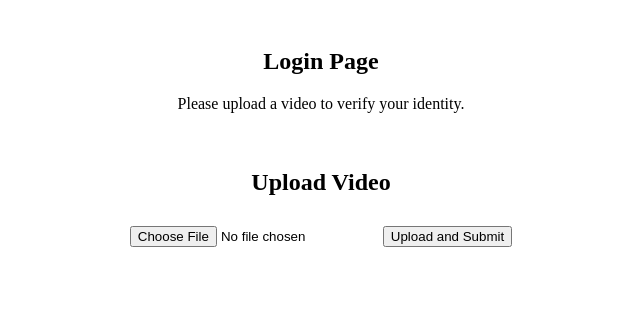
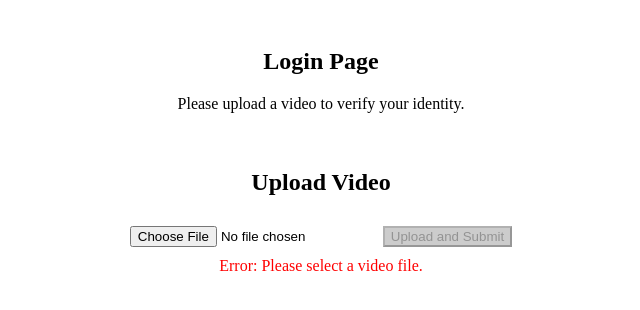
Before and after one commit to ODAncona/MachLeData_Project, a Next.js app in the folder app/video-upload-app/: page / in a window 1280 px wide. Shown: the top 310 px of the page, without its empty margins (319-959 px from the left). Built offline with nearby package versions, Linux system fonts and the light colour scheme.

Commit message:
Correctio erreur sur file

```diff
--- a/app/video-upload-app/components/VideoUpload.tsx
+++ b/app/video-upload-app/components/VideoUpload.tsx
@@ -1,5 +1,5 @@
 // components/VideoUpload.tsx
-import React, { useState } from 'react';
+import React, { useState, useEffect } from 'react';
 import axios from 'axios';
 import { useRouter } from 'next/router';
 
@@ -10,37 +10,34 @@ interface VideoUploadProps {
 const VideoUpload: React.FC<VideoUploadProps> = ({ setIsLoggedIn }) => {
   const [videoFile, setVideoFile] = useState<File | null>(null);
   const [uploadStatus, setUploadStatus] = useState<string | null>(null);
+  const [isFormValid, setIsFormValid] = useState(false);
   const router = useRouter();
 
+  useEffect(() => {
+    // Validate the form whenever `videoFile` changes
+    if (videoFile && videoFile.type.startsWith('video/') && videoFile.size <= 1 * 1024 * 1024) {
+      setIsFormValid(true);
+      setUploadStatus(null);
+    } else {
+      setIsFormValid(false);
+      if (!videoFile) {
+        setUploadStatus('Error: Please select a video file.');
+      } else if (!videoFile.type.startsWith('video/')) {
+        setUploadStatus('Error: Only video files are allowed.');
+      } else if (videoFile.size > 1 * 1024 * 1024) {
+        setUploadStatus('Error: File size must be less than 1MB.');
+      }
+    }
+  }, [videoFile]);
+
   const handleFileChange = (e: React.ChangeEvent<HTMLInputElement>) => {
-    const file = e.target.files?.[0];
-
-    // Check if the file is a video
-    if (file && !file.type.startsWith('video/')) {
-      setUploadStatus('Error: Please upload a valid video file.');
-      setVideoFile(null);
-      return;
-    }
-
-    // Check if the file size is less than 1MB
-    if (file && file.size > 1 * 1024 * 1024) { // 1MB = 1 * 1024 * 1024 bytes
-      setUploadStatus('Error: File size should be less than 1MB.');
-      setVideoFile(null);
-      return;
-    }
-
-    // If validations pass, set the file and clear any previous error messages
+    const file = e.target.files?.[0] || null;
     setVideoFile(file);
-    setUploadStatus(null);
   };
 
   const handleUpload = async () => {
-    if (!videoFile) {
-      setUploadStatus('Error: Please select a valid video file.');
-      return;
-    }
+    if (!isFormValid || !videoFile) return;
 
-    // Prepare form data for upload
     const formData = new FormData();
     formData.append('video', videoFile);
 
@@ -64,7 +61,17 @@ const VideoUpload: React.FC<VideoUploadProps> = ({ setIsLoggedIn }) => {
     <div style={{ textAlign: 'center', padding: '20px' }}>
       <h2>Upload Video</h2>
       <input type="file" accept="video/*" onChange={handleFileChange} />
-      <button onClick={handleUpload} style={{ marginTop: '10px' }}>Upload and Submit</button>
+      <button
+        onClick={handleUpload}
+        disabled={!isFormValid} // Disable button if form is invalid
+        style={{
+          marginTop: '10px',
+          backgroundColor: isFormValid ? '#007bff' : '#ccc',
+          cursor: isFormValid ? 'pointer' : 'not-allowed',
+        }}
+      >
+        Upload and Submit
+      </button>
       {uploadStatus && <p style={{ color: 'red', marginTop: '10px' }}>{uploadStatus}</p>}
     </div>
   );
```
